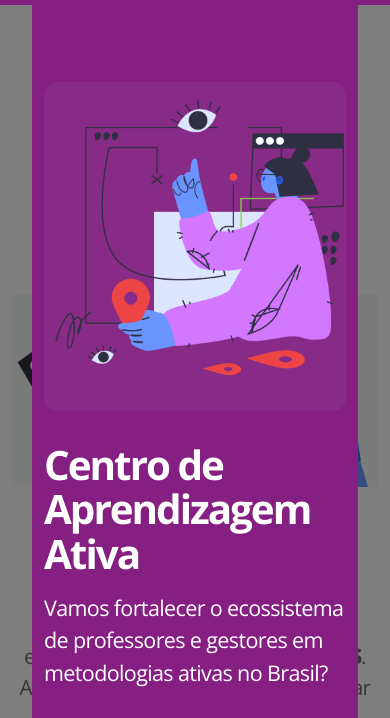
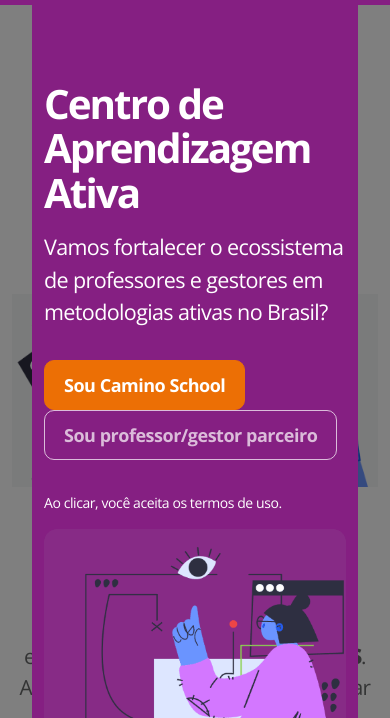
Before and after one commit to Camino-School-Unofficial/centro-aprendizagem-ativa, a plain HTML site: page index.html in a window 390 px wide. Shown: the part 78-796 px from the top of the page. Drawn offline with nearby package versions, Linux system fonts and the light colour scheme.

Commit message:
responsividade box-intro

```diff
--- a/index.html
+++ b/index.html
@@ -23,8 +23,8 @@
   <div id="box-intro">
     <header class="py-20 bg-bg-1">
       <div class="container">
-        <div class="row justify-content-between flex-column-reverse flex-lg-row">
-          <div class="col-lg-6 mt-8 mt-lg-0">
+        <div class="row justify-content-between flex-column flex-lg-row">
+          <div class="col-lg-6 mt-lg-0">
             <h1 class="display-3 text-light-1" data-aos="fade-down" data-aos-delay="0">
               Centro de Aprendizagem Ativa
             </h1>
```
